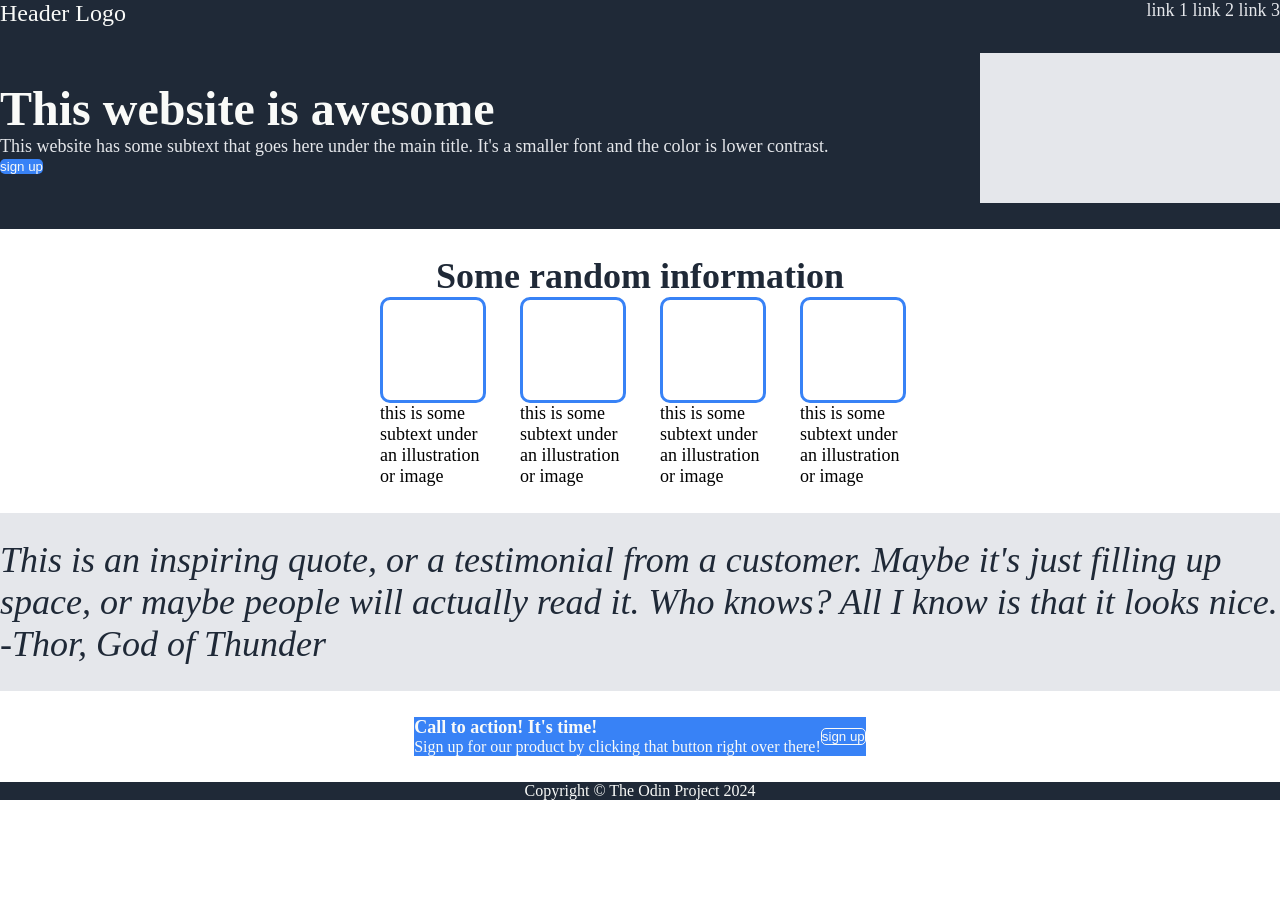
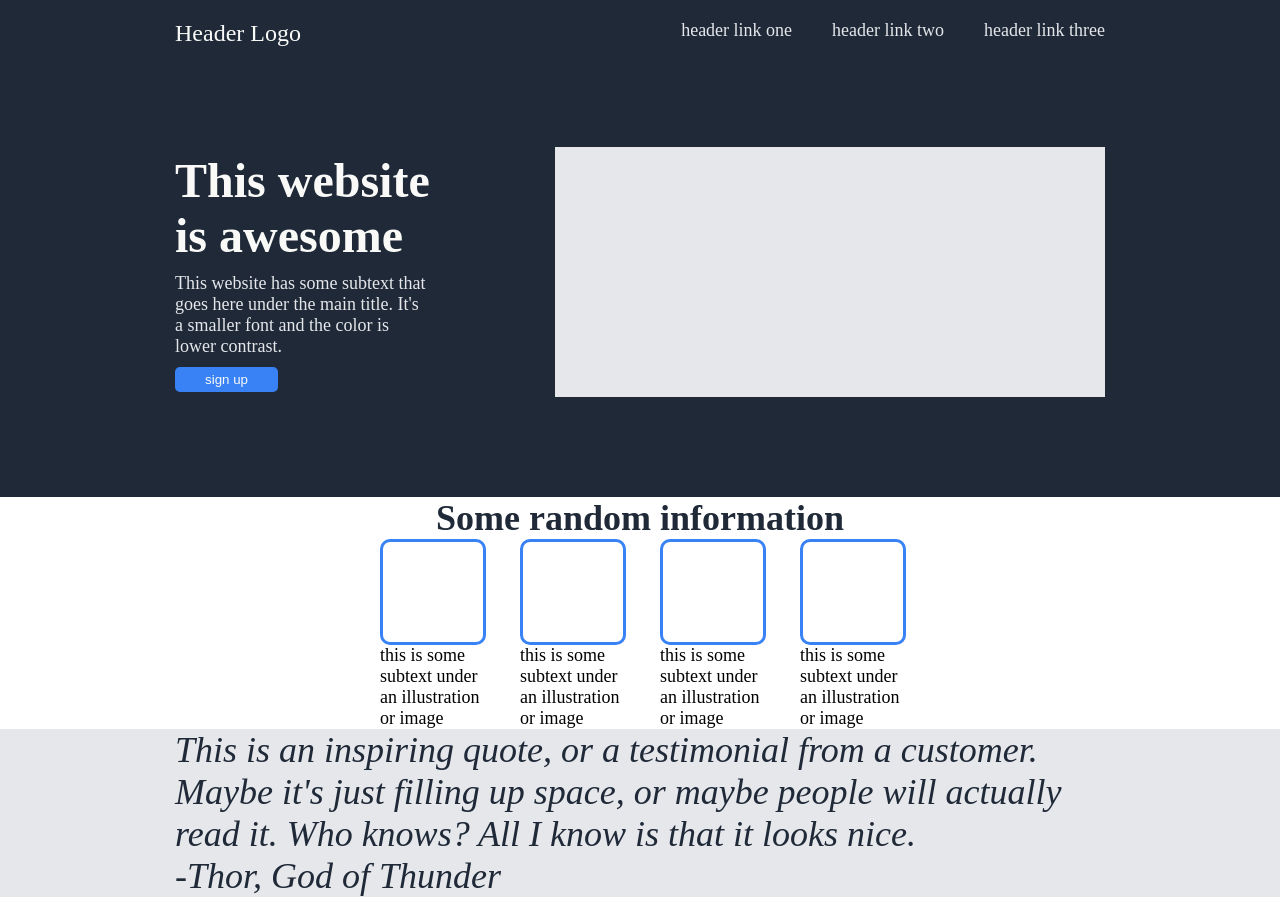
Before and after one commit to sweetnightkitty/odin-landing-page, a plain HTML site: page index.html in a window 1280 px wide. Shown: the top 900 px of the page. Before the commit the page ends 800 px from the top, so only its background shows below. Drawn offline with Linux system fonts and the light colour scheme.

Commit message:
Update padding for entire layout and header and hero

```diff
--- a/index.html
+++ b/index.html
@@ -10,9 +10,9 @@
     <div class="header">
             <div class="header-logo">Header Logo</div>
             <div class="header-links">
-                <a href="#">link 1</a>
-                <a href="#">link 2</a>
-                <a href="#">link 3</a>
+                <a href="#">header link one</a>
+                <a href="#">header link two</a>
+                <a href="#">header link three</a>
             </div>
     </div>
 
--- a/styles.css
+++ b/styles.css
@@ -43,22 +43,34 @@ html {
 body {
     display: flex;
     flex-direction: column;
-    min-height: 100%;
+    min-height: 100vh;
 }
 
+.hero, .hero ~ div, .header {
+    padding: 0 175px;
+}
 h1 {
     font-size: 48px;
     font-weight: bolder;
+    padding-bottom: 10px;
 }
 .header {
     display: flex;
     justify-content: space-between;
 }
 
+.header-logo, .header-links {
+    padding-top: 20px;
+}
+
 .header-logo {
     font-size: 24px;
 }
 
+.header-links {
+    display: flex;
+    gap: 40px;
+}
 
 .content {
     display: flex;
@@ -72,12 +84,21 @@ h1 {
     justify-content: space-between;
     align-items: center;
     flex: 1;
+    padding-top: 100px;
+    padding-bottom: 100px;
 }
 
 .hero-text, .header-links, .cta-title, .info {
     font-size: 18px;
 }
 
+.hero-content {
+    padding-right: 125px;
+}
+
+.hero-text {
+    padding-bottom: 10px;
+}
 .container-one {
     display: flex;
     flex-direction: column;
@@ -116,7 +137,6 @@ h1 {
 
 .container-three {
     display: flex;
-    justify-content: center;
     align-items: center;
     flex: 1;
 }
@@ -125,6 +145,9 @@ h1 {
     display: flex;
     align-items: center;
     justify-content: space-between;
+    flex: 1;
+    border-radius: 5px;
+    margin: 50px 0;
 }
 
 .cta-title {
@@ -135,6 +158,7 @@ h1 {
     display: flex;
     justify-content: center;
     align-items: center;
+    padding: 25px 0;
 }
 
 
@@ -149,13 +173,15 @@ a:hover {
 button {
     border: 0;
     border-radius: 5px;
+    padding: 5px 30px;
 }
 
 
 /* Hero placeholder */
 .hero-img {
-    height: 150px;
-    width: 300px;
+    flex-shrink: 0;
+    height: 250px;
+    width: 550px;
     background-color: var(--brand-colors-grey, gray);
 }
 
```
